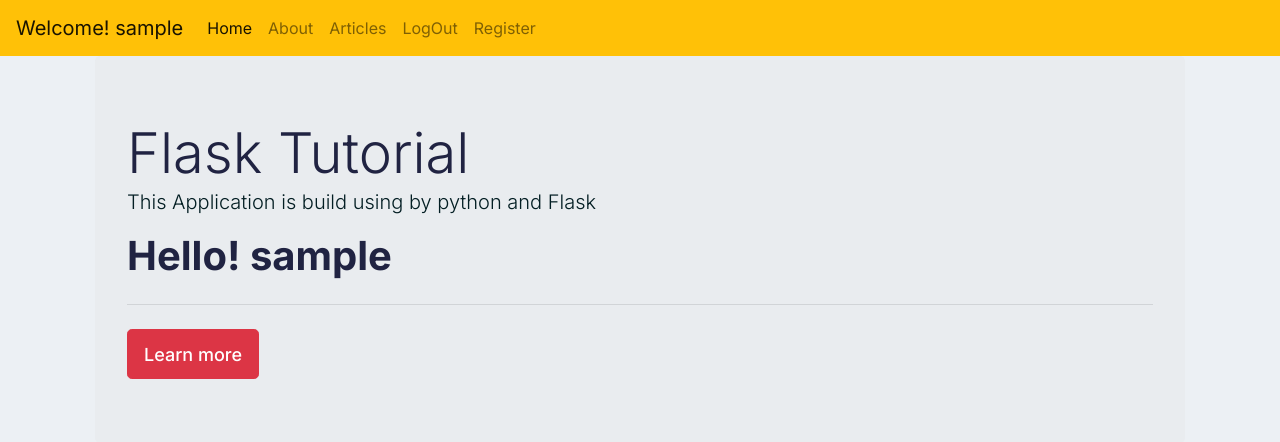
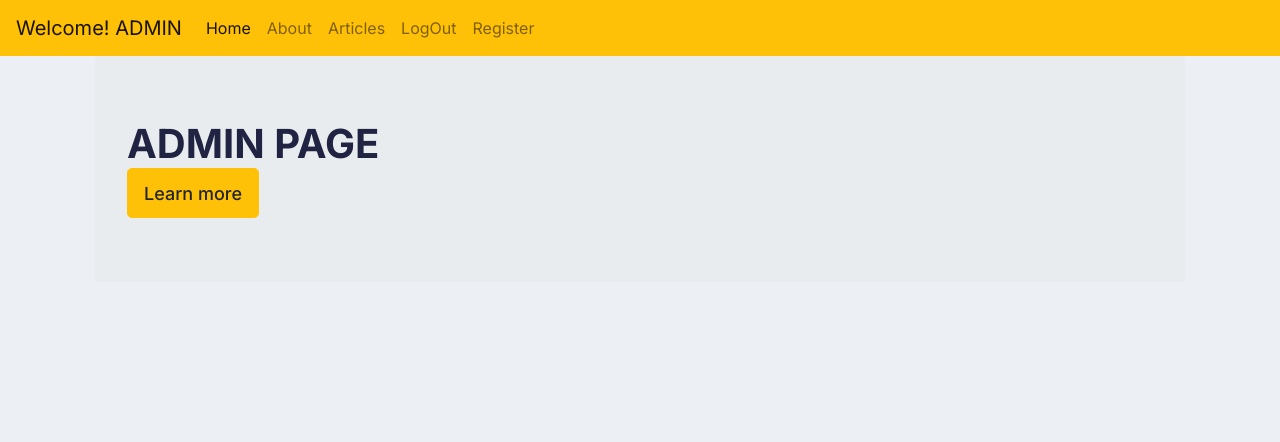
Before and after one commit to baejimil/flask_web, a Flask app: page / in a window 1280 px wide. Shown: the top 442 px of the page. Run offline with Flask 2, Linux system fonts and the light colour scheme; the visitor is signed in with stand-in values (Sample User, id 1); some libraries are stand-ins or nearby versions.

Commit message:
admin step 1

```diff
--- a/app.py
+++ b/app.py
@@ -35,11 +35,19 @@
 
     return wrap
 
+def is_admin(f):
+    @wraps(f)
+    def wrap(*args, **kwargs):
+        if session['username'] == "ADMIN":
+            return render_template('admin.html')
+        else :
+            return f(*args, **kwargs)
+    return wrap
+
 @app.route('/register',methods=['GET' ,'POST'])
 @is_LOGED_out
 def register():
     if request.method == 'POST':
-
         # data = request.body.get('author')
         name = request.form.get('name')
         email = request.form.get('email')
@@ -47,25 +55,34 @@
         re_password = request.form.get('re_password')
         username = request.form.get('username')
         # name = form.name.data
-        if(pbkdf2_sha256.verify(re_password,password )):
-            print(pbkdf2_sha256.verify(re_password,password ))
-            cursor = db.cursor()
-            sql = '''
-                INSERT INTO users (name , email , username , password)
-                VALUES (%s ,%s, %s, %s )
-             '''
-            cursor.execute(sql , (name,email,username,password ))
-            db.commit()
+        cursor = db.cursor()
+        sql = 'SELECT username FROM users WHERE username=%s'
+        cursor.execute(sql, [username])
+        username_1 = cursor.fetchone()
+        if username_1 :
+            return redirect(url_for('register'))
+        else:
 
 
-            # cursor = db.cursor()
-            # cursor.execute('SELECT * FROM users;')
-            # users = cursor.fetchall()
+            if(pbkdf2_sha256.verify(re_password,password )):
+                print(pbkdf2_sha256.verify(re_password,password ))
 
-            return redirect(url_for('login'))
+                sql = '''
+                    INSERT INTO users (name , email , username , password)
+                    VALUES (%s ,%s, %s, %s )
+                '''
+                cursor.execute(sql , (name,email,username,password ))
+                db.commit()
 
-        else:
-            return "Invalid Password"
+
+                # cursor = db.cursor()
+                # cursor.execute('SELECT * FROM users;')
+                # users = cursor.fetchall()
+
+                return redirect(url_for('login'))
+
+            else:
+                return redirect(url_for('register'))
 
         db.close()
     else:
@@ -76,11 +93,11 @@
 @is_LOGED_out
 def login():
     if request.method == 'POST':
-        id = request.form['email']
+        id = request.form['username']
         pw = request.form.get('password')
         print([id])
 
-        sql='SELECT * FROM users WHERE email = %s'
+        sql='SELECT * FROM users WHERE username = %s'
         cursor  = db.cursor()
         cursor.execute(sql, [id])
         users = cursor.fetchone()
@@ -93,9 +110,9 @@
                 session['is_LOGED'] = True
                 session['username'] = users[3]
                 print(session)
-                return redirect(url_for('articles'))
+                return redirect('/')
             else:
-                return redirect(url_for('login'))
+                return redirect('/')
 
     else:
         return render_template('login.html')
@@ -123,6 +140,8 @@
 
 @app.route('/')
 @is_LOGED_in
+@is_admin
+
 def index():
     print("Success")
     # session['test']= "Gary Kim"
--- /dev/null
+++ b/templates/admin.html
@@ -0,0 +1,8 @@
+{% extends "layouts.html" %}
+
+{% block body %}
+<div class="jumbotron">
+    <h1>ADMIN PAGE</h1>
+    <a class="btn btn-warning btn-lg" href="#" role="button">Learn more</a>
+  </div>
+{% endblock %}
--- a/templates/login.html
+++ b/templates/login.html
@@ -21,7 +21,7 @@
                             </div>
                         </div>
                         <div class="input-group custom">
-                            <input type="text" class="form-control form-control-lg" name='email' placeholder="enter your mail" required>
+                            <input type="text" class="form-control form-control-lg" name='username' placeholder="enter your username" required>
                             <div class="input-group-append custom">
                                 <span class="input-group-text"><i class="icon-copy dw dw-user1"></i></span>
                             </div>
```
